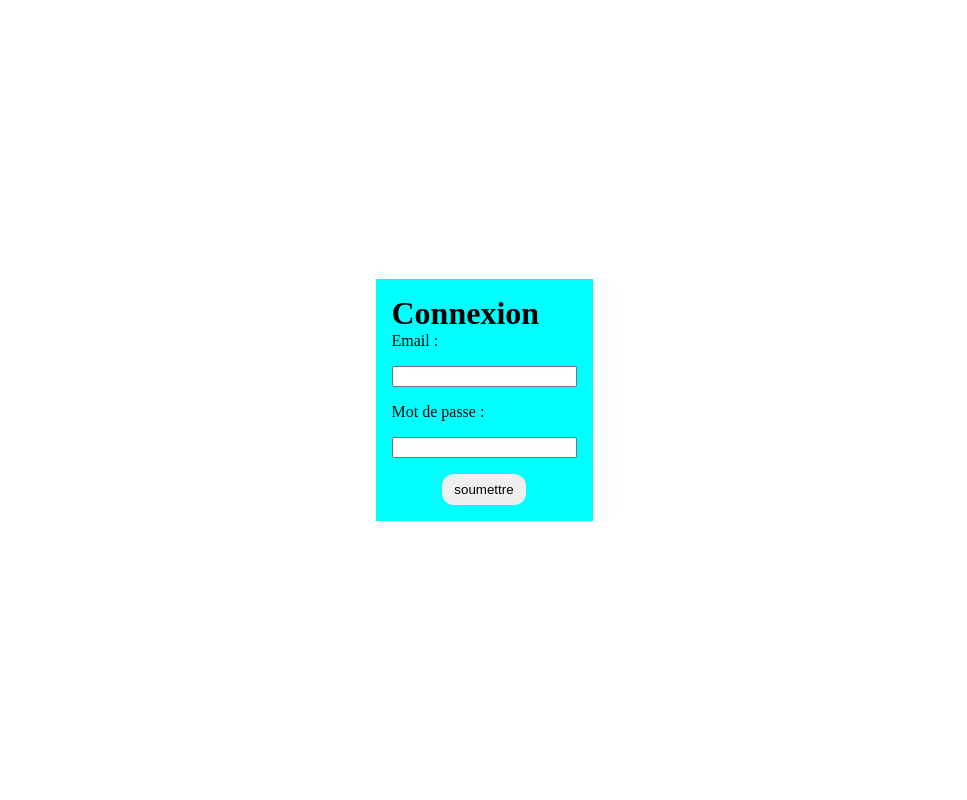
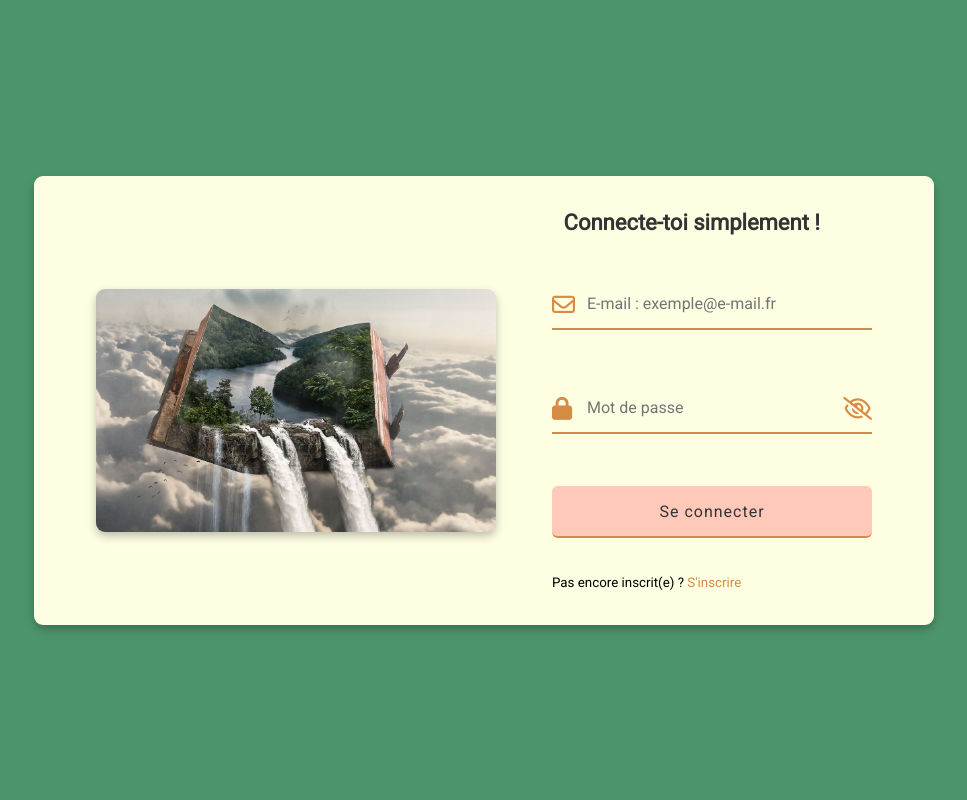
Before and after one commit to ADG08/La-Bonne-Note, a PHP site: page /login.php in a window 1280 px wide. Shown: the whole page, without its empty margins (156-1123 px from the left). Run offline with PHP 8.4, Linux system fonts and the light colour scheme; some libraries are stand-ins or nearby versions.

Commit message:
front page connexion

```diff
--- a/Login/login.css
+++ b/Login/login.css
@@ -1,6 +1,8 @@
-* {
+*{
   margin: 0;
+  padding: 0;
   box-sizing: border-box;
+  font-family: 'Roboto', sans-serif;
 }
 
 body {
@@ -8,28 +10,135 @@ body {
   justify-content: center;
   align-items: center;
   min-height: 100vh;
+  background-color: #4C956C;
 }
 
 .container {
-  background-color: aqua;
-  gap: 20px;
-  padding: 16px;
+  width: 100%;
+  max-width: 900px;
+  height: auto;
+  border-radius: 9px;
+  filter: drop-shadow(0px 4px 4px rgba(0, 0, 0, 0.25));
+  background-color : #FEFEE3;
+  padding: 34px;
+
+  display : flex;
+  flex-direction: column;
 }
 
-.content {
-  display: flex;
-  flex-direction: column;
+.container h1 { /*titre page connexion*/
+  font-size: 22px;
+  font-weight: 600;
+  color: #333;
 
-  gap: 16px;
+  align-self: flex-end;
+  margin-right: 10vh;
 }
 
-.content input:last-child {
-  align-self: center;
-
-  border-radius: 12px;
-  padding: 8px 12px;
-  border-style: none;
+.separator { /*separation entre l'image et le form*/
   display: flex;
-  justify-content: center;
+  flex-direction: row;
+  justify-content: space-around;
   align-items: center;
 }
+
+.image img{
+  max-width: 400px;
+  border-radius: 9px;
+  filter: drop-shadow(0px 4px 4px rgba(0, 0, 0, 0.25));
+}
+
+form {
+  display : flex;
+  flex-direction: column;
+  gap: 16px;
+  margin-top: 25px;
+}
+
+.elements{ /*elements(input + boutton) du form*/
+  position : relative;
+  height: 52px;
+  margin: 18px 0;
+  width: 40vh;
+}
+
+.elements input{
+  position: absolute;
+  height: 100%;
+  width: 100%;
+  padding: 0 35px;
+
+  border: none;
+  outline: none;
+  font-size: 16px;
+  background-color : #FEFEE3;
+  border-bottom: 2px solid #ccc;
+  border-top: 2px solid transparent;
+  transition: all 0.3s ease;
+}
+
+.elements .boutton{
+  background: #FFC9B9;
+}
+
+input:is(:focus, :valid){
+  border-bottom-color: #D68C45;
+}
+
+form i{
+  position: absolute;
+  top: 50%;
+  transform: translateY(-50%);
+  color: #D68C45;
+  font-size: 23px;
+  transition: all 0.3s ease;
+}
+
+input:is(:focus, :valid) ~ i{
+  color: #D68C45;
+}
+
+i.icon{
+  left: 0;
+}
+
+i.showHide{
+  right: 0;
+  cursor: pointer;
+}
+
+.boutton{
+  color:#333;
+  letter-spacing: 1px;
+  border: none;
+  border-radius: 6px;
+  cursor: pointer;
+  transition: all 0.3s ease;
+}
+
+.boutton:hover{
+  background: #dea99a;
+  color: #333;
+}
+
+form .text a{ /*redirection pour s'inscrire*/
+  color: #D68C45;
+  text-decoration: none;
+}
+
+form .text a:hover{
+  text-decoration: underline;
+}
+
+
+
+@media screen and (max-width: 720px) {
+  .image img {
+    max-width: 250px;
+  }
+}
+@media screen and (max-width: 550px) {
+  .image img {
+    display: none;
+  }
+}
--- a/Login/login.tpl
+++ b/Login/login.tpl
@@ -6,19 +6,37 @@
   <meta http-equiv="X-UA-Compatible" content="IE=edge">
   <meta name="viewport" content="width=device-width, initial-scale=1.0">
   <link rel="stylesheet" href="login.css">
-  <title>Login</title>
+  <title>Login - La Bonne Note</title>
+  <link href="https://fonts.googleapis.com/css2?family=Roboto&display=swap" rel="stylesheet">
+  <script src="https://kit.fontawesome.com/ac2f7dafa4.js" crossorigin="anonymous"></script>
 </head>
 
 <body>
+  <script src="../Register/register.js"></script>
   <div class="container">
-    <h1>Connexion</h1>
-    <form action="login.php" method="post" class="content">
-      <p>Email :</p>
-      <input type="text" name="email" value="<?php echo $email; ?>">
-      <p>Mot de passe :</p>
-      <input type="password" name="passw" value="<?php echo $passw; ?>">
-      <input type="submit" value="soumettre"></input>
-    </form>
+    <h1>Connecte-toi simplement !</h1>
+
+    <div class="separator">
+      <div class="image"><img src="./imgConnexion.jpg" alt="image décorative"></img></div>
+
+      <form action="login.php" method="post">
+        <div class="elements">
+          <input class="mail" type="text" name="email" value="<?php echo $email; ?>" placeholder="E-mail : exemple@e-mail.fr">
+          <i class="fa-regular fa-envelope icon"></i>
+        </div>
+        <div class="elements">
+          <input class="password" type="password" name="passw" value="<?php echo $passw; ?>" placeholder="Mot de passe">
+          <i class="fa-solid fa-lock icon"></i>
+          <i class="fa-regular fa-eye-slash showHide"></i>
+        </div>
+        <div class="elements">
+          <input class="boutton" type="submit" value="Se connecter"></input>
+        </div>
+        <div class="text">
+          <small>Pas encore inscrit(e) ? <a href="../Register/register.html">S'inscrire</a> </small>
+        </div>
+      </form>
+    </div>
   </div>
 </body>
 
```
Also changed, not shown: Login/imgConnexion.jpg (added).
